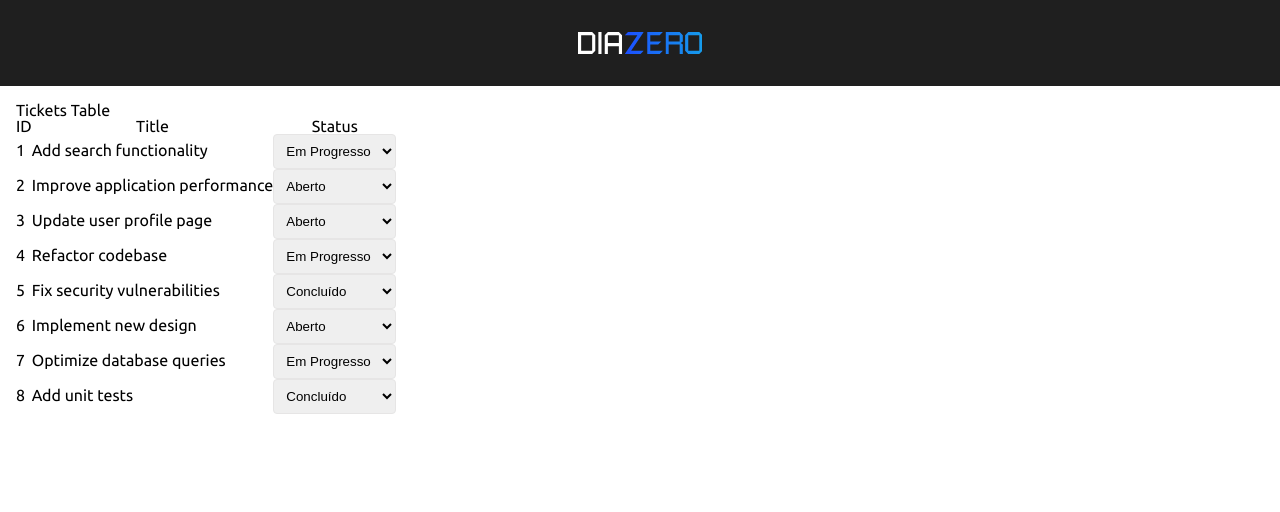
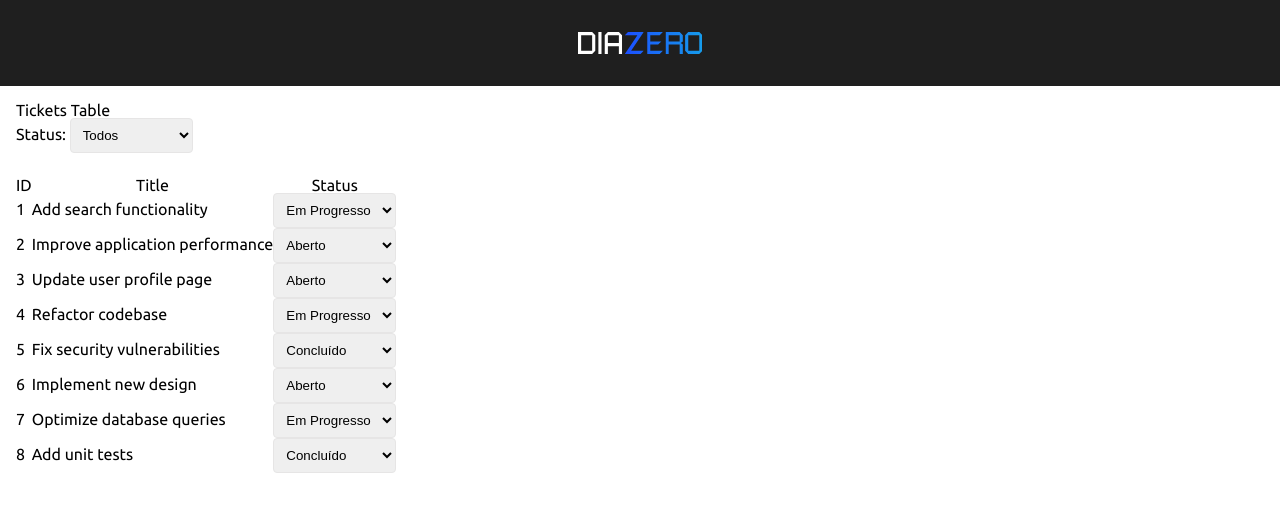
Before and after one commit to jspereiramoura/diazero-tech-test, a React (Vite) app: page / in a window 1280 px wide. Shown: the top 512 px of the page. Built offline with nearby package versions, Linux system fonts and the light colour scheme.

Commit message:
feat: adding filter

```diff
--- /dev/null
+++ b/src/containers/TicketsTable/components/Filter/TicketsTableFilter.module.scss
@@ -0,0 +1,8 @@
+.filter {
+  margin-bottom: 24px;
+}
+
+.filter__label {
+  font-weight: bold;
+  margin-right: 8px;
+}
--- /dev/null
+++ b/src/containers/TicketsTable/components/Filter/TicketsTableFilter.tsx
@@ -0,0 +1,31 @@
+import Select from "../../../../components/Select";
+import styles from "./TicketsTableFilter.module.scss";
+
+type TicketsTableFilterProps = {
+  selectedValue: string;
+  filterValues: string[];
+  onFilterChange: (value: string) => void;
+};
+
+const TicketsTableFilter = ({
+  selectedValue,
+  filterValues,
+  onFilterChange
+}: TicketsTableFilterProps) => {
+  return (
+    <div className={styles.filter}>
+      <label className={styles.filterLabel} htmlFor="statusFilter">
+        Status:{" "}
+      </label>
+
+      <Select
+        value={selectedValue}
+        options={filterValues}
+        className={styles.modalSelect}
+        onChange={value => onFilterChange(value)}
+      />
+    </div>
+  );
+};
+
+export default TicketsTableFilter;
--- a/src/containers/TicketsTable/index.tsx
+++ b/src/containers/TicketsTable/index.tsx
@@ -5,14 +5,32 @@ import { RootState } from "../../data/store";
 import TicketsTableRow from "./components/Row/TicketsTableRow";
 import { useModal } from "../../hooks/useModal";
 import TicketsTableModal from "./components/Modal/TicketsTableModal";
+import TicketsTableFilter from "./components/Filter/TicketsTableFilter";
+import { useState } from "react";
+import { TicketStatus } from "../../types/Ticket";
 
 const TicketsTable = () => {
   const { handleOpenModal } = useModal();
   const { tickets } = useSelector((state: RootState) => state);
 
+  const [filterValue, setFilterValue] = useState("Todos");
+  const [filteredTickets, setFilteredTickets] = useState(tickets);
+
   return (
     <div className={styles.tickets}>
       <h1 className={styles.ticketsTitle}>Tickets Table</h1>
+      <TicketsTableFilter
+        selectedValue={filterValue}
+        onFilterChange={value => {
+          setFilterValue(value);
+          setFilteredTickets(
+            value === "Todos"
+              ? tickets
+              : tickets.filter(ticket => ticket.status === value)
+          );
+        }}
+        filterValues={["Todos", ...Object.values(TicketStatus)]}
+      />
       <table className={styles.ticketsTable}>
         <thead className={styles.ticketsHead}>
           <tr>
@@ -22,7 +40,7 @@ const TicketsTable = () => {
           </tr>
         </thead>
         <tbody className={styles.ticketsBody}>
-          {tickets.map(ticket => (
+          {filteredTickets.map(ticket => (
             <TicketsTableRow
               key={ticket.id}
               ticket={ticket}
```
